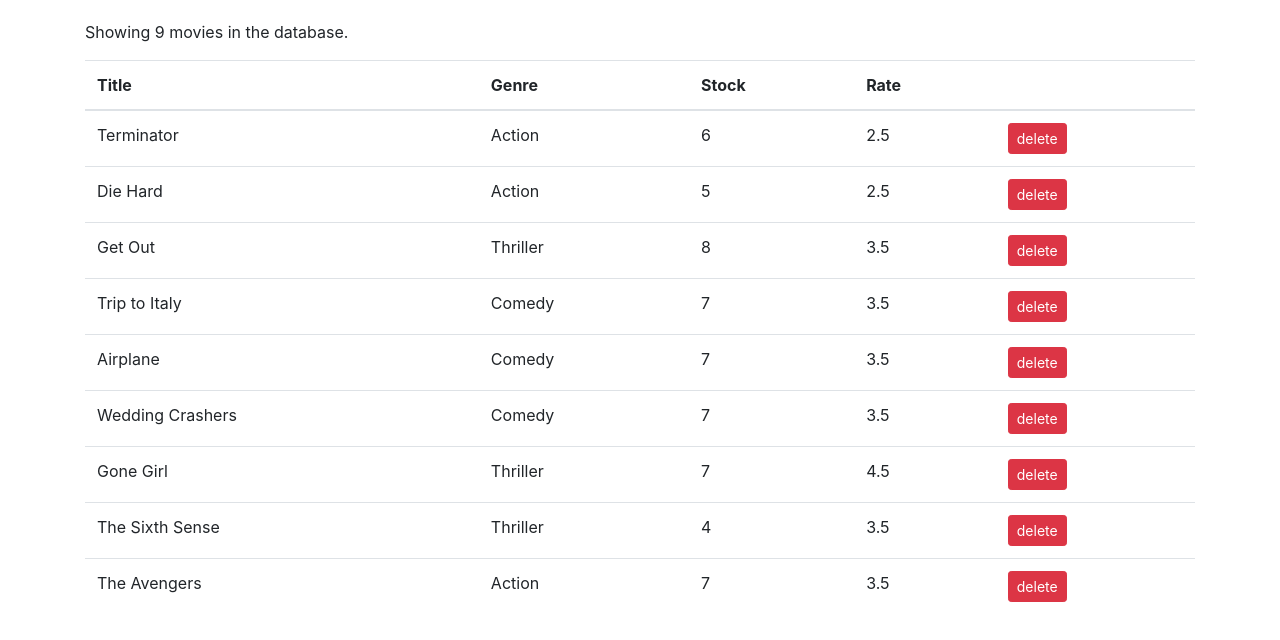
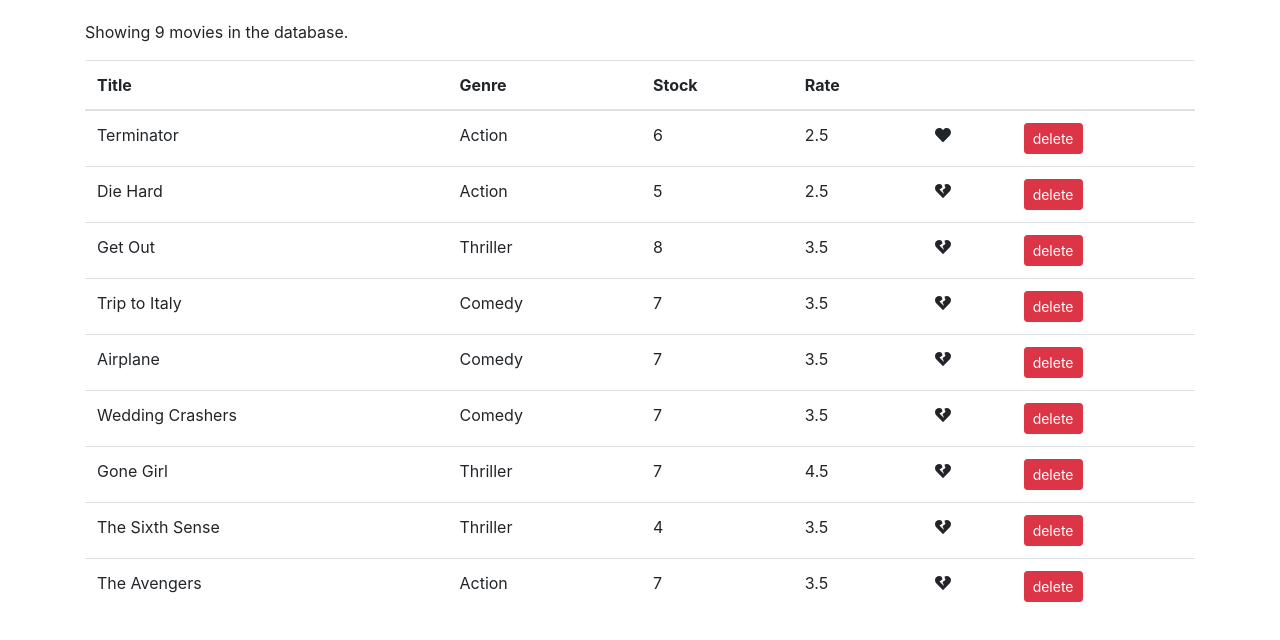
Before and after one commit to omar-nav/reactReview, a React (Create React App) app: page / in a window 1280 px wide. Shown: the top 640 px of the page. Built offline with nearby package versions, Linux system fonts and the light colour scheme.

Commit message:
add like button

```diff
--- a/package.json
+++ b/package.json
@@ -3,8 +3,10 @@
   "version": "0.1.0",
   "private": true,
   "dependencies": {
+    "@fortawesome/fontawesome-svg-core": "^1.2.25",
+    "@fortawesome/free-solid-svg-icons": "^5.11.2",
+    "@fortawesome/react-fontawesome": "^0.1.5",
     "bootstrap": "^4.1.1",
-    "font-awesome": "^4.7.0",
     "react": "^16.10.0",
     "react-dom": "^16.10.0",
     "react-scripts": "3.1.2"
--- /dev/null
+++ b/src/components/common/like.jsx
@@ -0,0 +1,27 @@
+import React from "react";
+import { FontAwesomeIcon } from "@fortawesome/react-fontawesome";
+import { faHeart, faHeartBroken } from "@fortawesome/free-solid-svg-icons";
+
+// input like boolean
+// output onClick
+const Like = props => {
+  if (!props.liked) {
+    return (
+      <FontAwesomeIcon
+        onClick={props.onClick}
+        style={{ cursor: "pointer" }}
+        icon={faHeartBroken}
+      />
+    );
+  } else {
+    return (
+      <FontAwesomeIcon
+        onClick={props.onClick}
+        style={{ cursor: "pointer" }}
+        icon={faHeart}
+      />
+    );
+  }
+};
+
+export default Like;
--- a/src/components/movies.jsx
+++ b/src/components/movies.jsx
@@ -1,5 +1,6 @@
 import React, { Component } from "react";
 import { getMovies } from "../services/fakeMovieService";
+import Like from "./common/like";
 
 class Movies extends Component {
   state = {
@@ -8,6 +9,14 @@ class Movies extends Component {
 
   handleDelete = movie => {
     const movies = this.state.movies.filter(m => m._id !== movie._id);
+    this.setState({ movies });
+  };
+
+  handleLike = movie => {
+    const movies = [...this.state.movies];
+    const index = movies.indexOf(movie);
+    movies[index] = { ...movies[index] };
+    movies[index].liked = !movies[index].liked;
     this.setState({ movies });
   };
 
@@ -27,6 +36,7 @@ class Movies extends Component {
               <th>Stock</th>
               <th>Rate</th>
               <th></th>
+              <th></th>
             </tr>
           </thead>
           <tbody>
@@ -36,6 +46,12 @@ class Movies extends Component {
                 <td>{movie.genre.name}</td>
                 <td>{movie.numberInStock}</td>
                 <td>{movie.dailyRentalRate}</td>
+                <td>
+                  <Like
+                    liked={movie.liked}
+                    onClick={() => this.handleLike(movie)}
+                  />
+                </td>
                 <td>
                   <button
                     onClick={() => this.handleDelete(movie)}
--- a/src/index.js
+++ b/src/index.js
@@ -4,11 +4,12 @@ import "./index.css";
 import App from "./App";
 import * as serviceWorker from "./serviceWorker";
 import "bootstrap/dist/css/bootstrap.css";
-import "font-awesome/css/font-awesome.css";
+// import "font-awesome/css/font-awesome.css";
+import "@fortawesome/fontawesome-svg-core/styles.css";
 
 ReactDOM.render(<App />, document.getElementById("root"));
 
 // If you want your app to work offline and load faster, you can change
 // unregister() to register() below. Note this comes with some pitfalls.
 // Learn more about service workers: https://bit.ly/CRA-PWA
-serviceWorker.unregister();
+serviceWorker.register();
--- a/src/services/fakeMovieService.js
+++ b/src/services/fakeMovieService.js
@@ -7,7 +7,8 @@ const movies = [
     genre: { _id: "5b21ca3eeb7f6fbccd471818", name: "Action" },
     numberInStock: 6,
     dailyRentalRate: 2.5,
-    publishDate: "2018-01-03T19:04:28.809Z"
+    publishDate: "2018-01-03T19:04:28.809Z",
+    liked: true
   },
   {
     _id: "5b21ca3eeb7f6fbccd471816",
```
Also changed, not shown: 1 other file (tests, documents, lock files or other folders).
